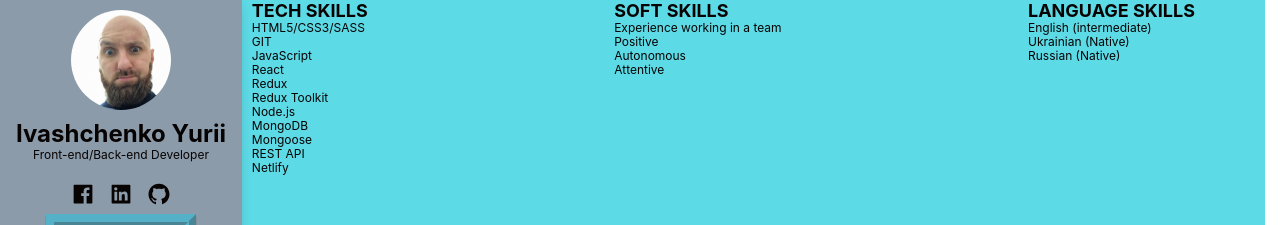
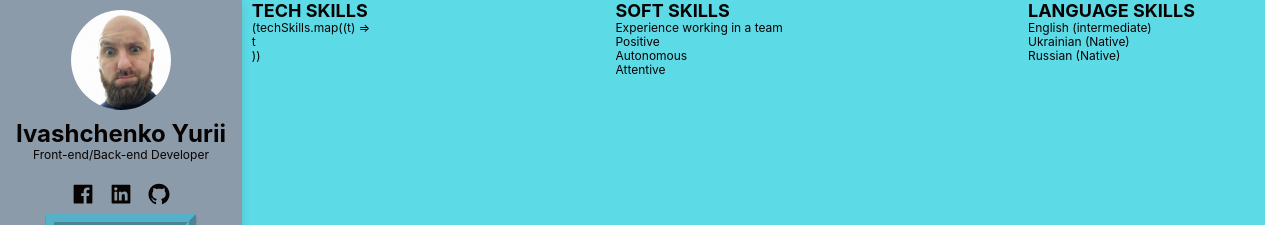
Before and after one commit to YuriiIva/my_own_presentation, a React (Create React App) app: page /skills in a window 1280 px wide. Shown: the top 225 px of the page. Built offline with nearby package versions, Linux system fonts and the light colour scheme.

Commit message:
add data skills

```diff
--- a/src/components/Main/Main.jsx
+++ b/src/components/Main/Main.jsx
@@ -73,7 +73,7 @@ const {opacity , transform} = useSpring({
         <li><a href="../../pdf/Summary_Ivashchenko_Yurii.pdf" download>loading</a></li>
        </ul> */}
        <DownloadLink
-    label="Save me"
+    label="Summary"
     filename="Summary.pdf"
     exportFile={() => File}
 />
--- a/src/components/Skills/Skills.jsx
+++ b/src/components/Skills/Skills.jsx
@@ -1,5 +1,6 @@
 import React from 'react'
 import s from './Skills.module.css'
+import {languageSkills, softSkills, techSkills} from '../../data/skills'
 
 const Skills = () => {
   return (
@@ -7,6 +8,13 @@ const Skills = () => {
       <div>
       <h2>TECH SKILLS</h2>
       <ul>
+        (techSkills.map((t) => {
+         <li>
+          <p>t</p>
+         </li>}))
+      </ul>
+
+      {/* <ul>
         <li>
           <p>HTML5/CSS3/SASS</p>
         </li>
@@ -40,7 +48,7 @@ const Skills = () => {
         <li>
           <p>Netlify</p>
         </li>
-      </ul>
+      </ul> */}
       </div>
 
       <div>
--- /dev/null
+++ b/src/data/skills.js
@@ -0,0 +1,11 @@
+export const techSkills =[
+    "HTML5/CSS3/SASS", "GIT", "JavaScript","React","Redux","Redux Toolkit","Node.js","MongoDB","Mongoose","REST API","Netlify"
+];
+
+export const softSkills =[
+    "Experience working in a team", "Positive", "Autonomous","Attentive"
+]
+
+export const languageSkills =[
+    "English (intermediate)", "Ukrainian (Native)", "Russian (Native)"
+]
```
